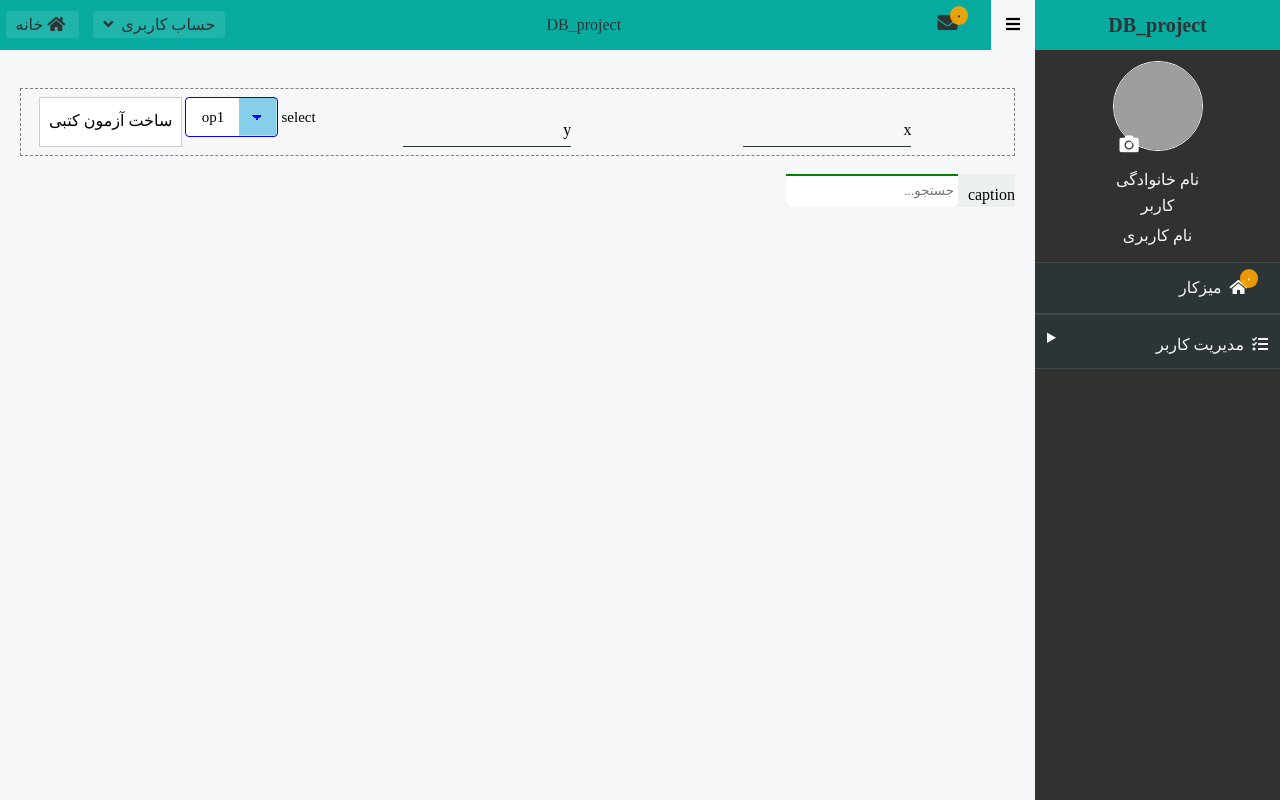
After one commit to hamidzehtab/DataBase_Project, a Django app: template db_project/api/templates/api/clientarea.html in a window 1280 px wide. The commit adds this page. Run offline with Django 4.2, Linux system fonts and the light colour scheme; the template is opened without the code that fills it, so the values that code supplies are empty; grey boxes are pictures that could not be loaded.

Commit message:
change api/views and add new template

```diff
--- /dev/null
+++ b/db_project/api/templates/api/clientarea.html
@@ -0,0 +1,205 @@
+{% load static %}
+<!DOCTYPE html>
+<html>
+<head>
+    <title>DB_project</title>
+    <meta charset="UTF-8">
+    <meta name="viewport" content="width=device-width , initial-scale=1.0">
+
+    <link rel="stylesheet" href="{% static 'css/reset.css' %}">
+    <link rel="stylesheet" href="{% static 'css/root.css' %}">
+    <link rel="stylesheet" href="{% static 'css/clientarea.css' %}">
+    <link rel="stylesheet" href="{% static 'css/all.min.css' %}">
+
+    <meta name="msapplication-TileImage" content="images/icon.png">
+    <link rel="image_src" href="{% static 'images/icon.png' %}">
+    <meta property="og:iage" content="{% static 'images/icon.png' %}">
+    <link rel="icon" type="image/png" href="{% static 'images/icon.png' %}">
+
+</head>
+<body>
+     <div class="login">
+         <div class="forms8 forms">
+             <div class="arrow-header">
+                 <span>ورود به سامانه</span>
+                 <div class="arrow"></div>
+             </div>
+             <div class="form">
+                 <input type="text" name="name" id="code"  autocomplete="username" required>
+                 <label for="name" class="label-name">
+                     <span class="content-name">نام کاربری یا شماره موبایل</span>
+                 </label>
+             </div>
+             <div class="form">
+                 <input type="password" name="pass" id="pass" autocomplete="off" required>
+                 <label for="pass" class="label-name">
+                     <span class="content-name">رمز عبور</span>
+                 </label>
+             </div>
+             <div class="forgot-div">
+                 <a class="forgot-pass" onclick="forgot()">
+
+                 </a>
+             </div>
+             <div class="btn-div">
+                 <button class="btn-login" onclick="send()">
+                     ورود
+                 </button>
+             </div>
+         </div>
+
+
+
+        <a class="close-login" href="#"><i class="fa fa-times "></i></a>
+
+    </div>
+        <div class="alert-box hidden">
+            <span id="alert-value">نام کاربری یا  رمز عبور اشتباه است 	</span>
+            <span class="close-alert" onclick="close_it()"> &times; </span>
+        </div>
+
+         <div id="cl_bt1" class="cl_bt"><i class="fas fa-times" style="font-size:16px;"></i></div>
+
+
+        <div class="wrapper">
+            <div id="nav">
+                <div class="back" >
+                    <div class="dropdown" >
+                        <a class="dropbtn alpbox">
+                            حساب کاربری
+                            <i class="fa fa-angle-down" aria-hidden="true"></i>
+                        </a>
+                        <div class="dropdown-content">
+                            <a class="dropdown-content-li" href="" target="_self">
+                                <div onclick="logout()">
+                                    <i class='fas fa-sign-out-alt' aria-hidden='true'></i>
+                                    خروج از حساب
+                                </div>
+                            </a>
+                            <div class="dropdown-content-li" onclick="first_pass()">
+                                <i class='fa fa-key' aria-hidden='true'></i>
+                                تغییر رمز عبور
+                            </div>
+                        </div>
+                    </div>
+                        <div>
+                            <a href="index.html" class="alpbox" style="color:var(--black)" target="_blank">
+                                <i class="fa fa-home"></i>
+                                خانه
+                            </a>
+                        </div>
+</div>
+
+                <div class="logo-div">
+                    <span>DB_project</span>
+                </div>
+                <a id="icon" onclick="burger();"><i class="fa fa-bars burger" aria-hidden="true"></i></a>
+                <a class="icon2" onclick="first_messagebox();"><i class="fa fa-envelope message" value="۰" aria-hidden="true"></i></a>
+                <div class="more">
+                    <span id="more-span">
+                        DB_project
+                    </span>
+                </div>
+                <div class="area">
+                    <div class="top">
+                        <div class="top-img-div">
+                            <img class="top-img" src="images/user1.png" id="top-img-src" />
+                            <div class="p-image">
+                                <i class="fa fa-camera upload-button"></i>
+                                <input class="file-upload-input" id="file_input-1" type="file" accept="image/*" />
+                            </div>
+                        </div>
+                        <div class="top-p">
+                            <div>
+                                <span id="fnamet">نام</span>
+                                <span id="lnamet">خانوادگی</span>
+                            </div>
+                            <span id="usert">کاربر</span></br>
+                            <span id="cmelt">نام کاربری</span>
+                        </div>
+                    </div>
+                    <div class="bottom">
+                        <div class="see_karshenas">
+                            <a href="clientarea.html?v=1">
+                                <div class="summary-div">
+                                    <div class="summary-div2">
+                                        <i class="fa fa-home icon-summary circle_number ccir_num" value="۰" aria-hidden="true"></i>
+                                        میزکار
+                                    </div>
+                                </div>
+                            </a>
+                            <details>
+                                <summary>
+                                    <div>
+                                        <i class="fa fa-tasks icon-summary" aria-hidden="true"></i>
+                                        مدیریت کاربر
+                                    </div>
+                                </summary>
+                                <div class="content">
+                                    <ul>
+                                        <li class="content-li" onclick="first_change_user()"><a href="#">test</a></li>
+                                    </ul>
+                                </div>
+                            </details>
+                        </div>
+                    </div>
+                </div>
+                <div class="main fix-background animate__animated animate__faster">
+                    <div class="null-div">
+                        <div class="dash-div">
+                            <div class="form">
+                                <input type="text" name="name" id="code" autocomplete="username" required>
+                                <label for="name" class="label-name">
+                                <span class="content-name">x</span>
+                                </label>
+                            </div>
+                            <div class="form">
+                                <input type="text" name="name" id="code" autocomplete="username" required>
+                                <label for="name" class="label-name">
+                                <span class="content-name">y</span>
+                                </label>
+                            </div>
+				<div class='select-div' style='display: inline-block;width: auto;font-size: 15px;' id='sub_func1'><span class='select-span' id='zcnt1'> select </span>
+                            <select class='classic sp-select' id='z1-filter' >
+                          <option value='1' >op1</option>"
+                         <option value='2' >op2</option>"
+                         <option value='3' >op3</option>"
+                         <option value='4' >op4</option>
+                     </select>
+                     </div>
+			    <div class='incomp height' onclick='second_exam_plan(-1,0)'> ساخت آزمون کتبی</div>
+                        </div>
+                        <div class='caption-div'>
+                            caption
+                            <input type='text' id='search_input_all' onkeyup='FilterkeyWord_all_table()' placeholder='جستجو...' >
+
+			</div>
+                        <table class='table-specific filter' ><thead><tr>
+                            {% for column in columns %}
+                            <th>{{ column }}</th>
+                            {% endfor %}
+                            </tr>
+                            </thead>
+                            <tbody>
+                            {% for project in projects %}
+                            <tr>
+                            {% for item in project %}
+                                <td data-label='th1' class='sepr' >
+                                {{ item }}
+                                </td>
+                            {% endfor %}
+                            </tr>
+                            {% endfor %}
+                            </tbody>
+                        </table>
+                    </div>
+                </div>
+            </div>
+        </div>
+
+
+</body>
+<script src="{% static 'javascript/jquery.min.js' %}" type="text/javascript"></script>
+<script src="{% static 'javascript/clientarea.js' %}" type="text/javascript"></script>
+
+</html>
```
Also changed, not shown: db_project/api/views.py (+62 -167 lines), db_project/templates/api.html (deleted, +0 -10 lines), db_project/templates/change_users.html (+42 -32 lines).
